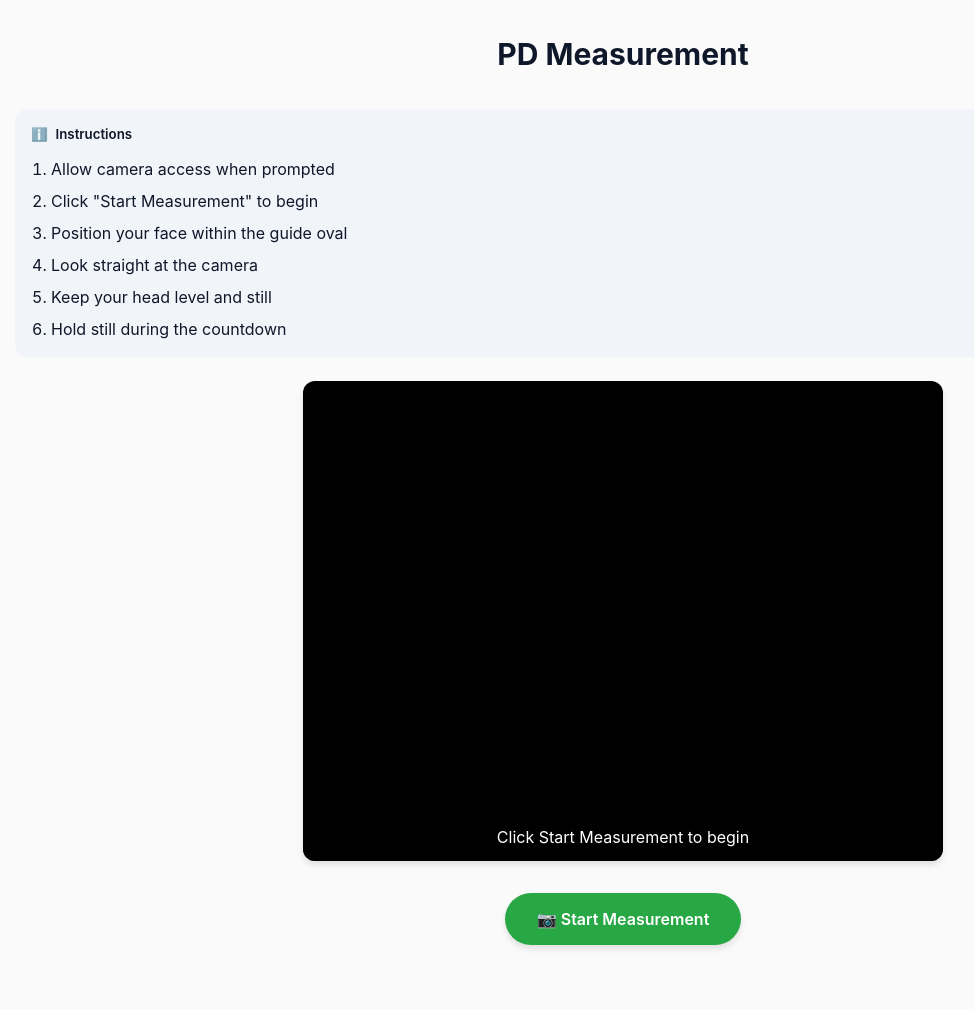
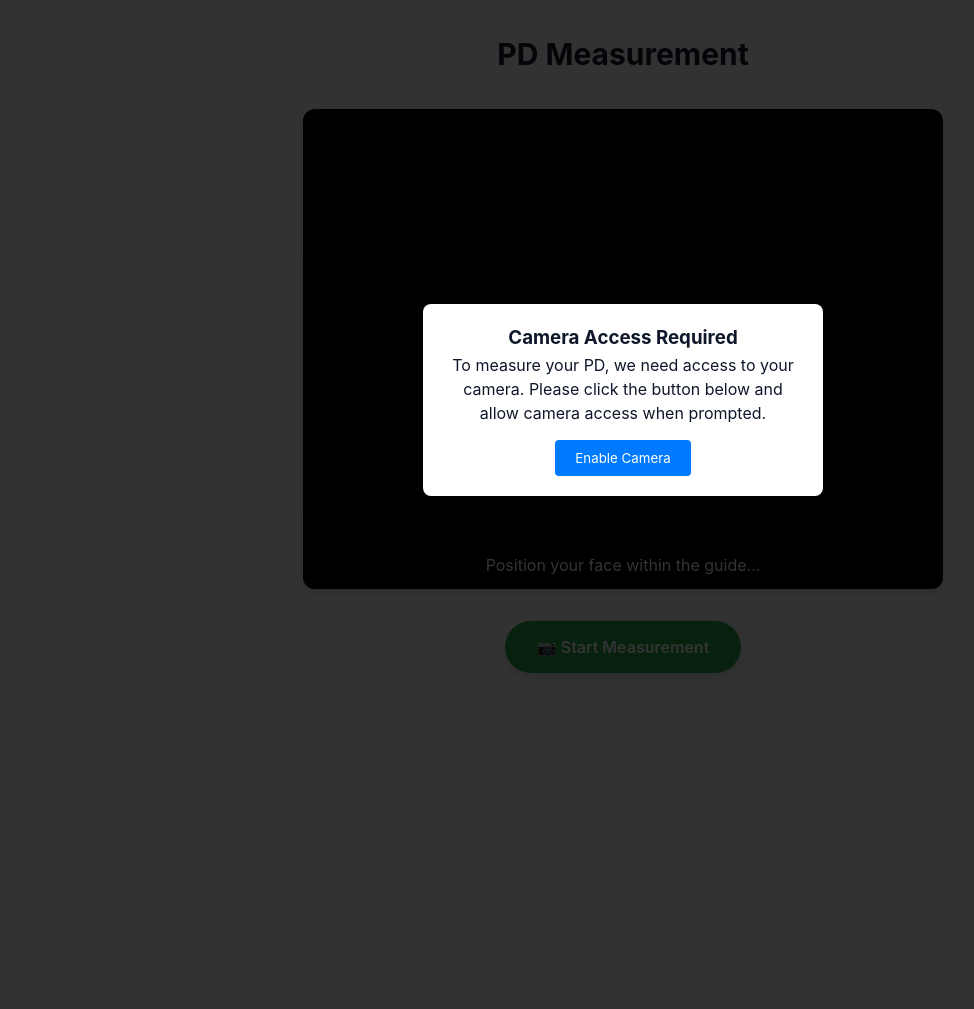
Before and after one commit to mustfahassan/pd-calculator, a Flask app: page / in a window 1280 px wide. Shown: the whole page, without its empty margins (17-991 px from the left). After the commit the page ends 673 px from the top, so only its background shows below. Run offline with Flask 3, Linux system fonts and the light colour scheme.

Commit message:
latest commit

```diff
--- a/app/routes.py
+++ b/app/routes.py
@@ -8,7 +8,6 @@ from .resource_manager import ResourceManager
 
 # Create blueprint
 pupil_bp = Blueprint('pupil', __name__)
-
 
 # Global objects
 detector = PupilDetector()
@@ -22,6 +21,16 @@ alignment_status = {"aligned": False, "message": "Look at the camera"}
 STABILITY_THRESHOLD = 30
 MEASUREMENT_FRAMES = 10
 measurement_buffer = []
+
+def reset_state():
+    """Reset all global state variables"""
+    global is_running, is_measuring, camera_started, stable_frame_count, last_measurement
+    is_running = False
+    is_measuring = False
+    camera_started = False
+    stable_frame_count = 0
+    last_measurement = None
+    measurement_buffer.clear()
 
 def process_frame(frame):
     """Process a single frame with pupil detection and visualization"""
@@ -53,17 +62,15 @@ def process_frame(frame):
             if is_measuring:
                 measurement = detector.detect_pupils(frame, results)
                 if measurement:
-                    # Calculate quality score using the existing function
                     quality = detector.calculate_measurement_quality(
                         results.multi_face_landmarks[0],
                         detector._calculate_iris_center(results.multi_face_landmarks[0], detector.LEFT_IRIS),
                         detector._calculate_iris_center(results.multi_face_landmarks[0], detector.RIGHT_IRIS)
                     )
-                    measurement.confidence = quality  # Update measurement quality
+                    measurement.confidence = quality
                     measurement_buffer.append(measurement)
 
                     if len(measurement_buffer) >= MEASUREMENT_FRAMES:
-                        # Calculate average PD
                         avg_pd_mm = sum(m.pd_mm for m in measurement_buffer) / len(measurement_buffer)
                         avg_quality = sum(m.confidence for m in measurement_buffer) / len(measurement_buffer)
 
@@ -81,7 +88,6 @@ def process_frame(frame):
             alignment_status = {"aligned": False, "message": "No face detected. Please look at the camera."}
             stable_frame_count = 0
 
-        # Add instruction text
         frame = webcam_handler.add_instruction_text(
             frame,
             f"Stability: {stable_frame_count}/{STABILITY_THRESHOLD}" if stable_frame_count > 0 else alignment_status["message"],
@@ -101,23 +107,29 @@ def generate_frames():
     print("Starting frame generation")
     is_running = True
     while is_running and camera_started:
-        print("Attempting to read frame")
-        success, frame = webcam_handler.cap.read()
-        if not success:
+        try:
+            success, frame = webcam_handler.read_frame()
+            if not success:
+                print("Failed to read frame")
+                break
+
+            # Process frame
+            processed_frame = process_frame(frame)
+
+            # Encode frame for streaming
+            ret, buffer = cv2.imencode('.jpg', processed_frame)
+            if not ret:
+                continue
+
+            # Convert to bytes
+            frame_bytes = buffer.tobytes()
+            yield (b'--frame\r\n'
+                   b'Content-Type: image/jpeg\r\n\r\n' + frame_bytes + b'\r\n')
+        except Exception as e:
+            print(f"Error in generate_frames: {str(e)}")
             break
 
-        # Process frame
-        processed_frame = process_frame(frame)
-
-        # Encode frame for streaming
-        ret, buffer = cv2.imencode('.jpg', processed_frame)
-        if not ret:
-            continue
-
-        # Convert to bytes
-        frame_bytes = buffer.tobytes()
-        yield (b'--frame\r\n'
-               b'Content-Type: image/jpeg\r\n\r\n' + frame_bytes + b'\r\n')
+    print("Frame generation stopped")
 
 @pupil_bp.route('/')
 def index():
@@ -129,8 +141,7 @@ def video_feed():
     """Video streaming route"""
     global camera_started
     if not camera_started:
-        # Return a blank frame if camera isn't started
-        blank_frame = np.zeros((480, 640, 3), dtype=np.uint8)
+        blank_frame = webcam_handler.get_blank_frame("Click Start Measurement to begin")
         _, buffer = cv2.imencode('.jpg', blank_frame)
         frame_bytes = buffer.tobytes()
         return Response(b'--frame\r\n'
@@ -144,6 +155,8 @@ def start_camera():
     """Start the camera feed"""
     global camera_started, is_measuring, stable_frame_count
     try:
+        if webcam_handler.cap is not None:
+            webcam_handler.release()
         webcam_handler.initialize_camera()
         camera_started = True
         is_measuring = False
@@ -167,8 +180,8 @@ def get_status():
 def get_measurement():
     """Get the latest measurement result"""
     if last_measurement:
-        quality_percentage = int(last_measurement.confidence * 100)  # Convert to percentage
-        print(f"Quality Score: {quality_percentage}%")  # Debug print
+        quality_percentage = int(last_measurement.confidence * 100)
+        print(f"Quality Score: {quality_percentage}%")
 
         return jsonify({
             'pd_mm': round(last_measurement.pd_mm, 1),
@@ -181,23 +194,26 @@ def get_measurement():
 @pupil_bp.route('/stop', methods=['POST'])
 def stop():
     """Stop video streaming and cleanup resources"""
+    global is_running, camera_started
     try:
-        ResourceManager.cleanup_resources()
+        is_running = False
+        camera_started = False
+        if webcam_handler.cap is not None:
+            webcam_handler.release()
+        reset_state()
         return jsonify({'status': 'success'})
     except Exception as e:
         print(f"Error in stop route: {str(e)}")
         return jsonify({'status': 'error', 'message': str(e)}), 500
     finally:
-        # Force cleanup attempt even if error occurs
-        try:
-            ResourceManager.cleanup_resources()
-        except:
-            pass
+        # Reset state even if error occurs
+        reset_state()
 
 # Error handlers
 @pupil_bp.errorhandler(Exception)
 def handle_error(error):
     """Handle any server errors"""
+    print(f"Server error: {str(error)}")
     return jsonify({
         'error': str(error),
         'status': 'error'
--- a/app/templates/index.html
+++ b/app/templates/index.html
@@ -4,33 +4,69 @@
     <meta charset="UTF-8">
     <meta name="viewport" content="width=device-width, initial-scale=1.0">
     <title>PD Measurement</title>
+    <style>
+        .permission-overlay {
+            position: fixed;
+            top: 0;
+            left: 0;
+            width: 100%;
+            height: 100%;
+            background: rgba(0, 0, 0, 0.8);
+            display: none;
+            justify-content: center;
+            align-items: center;
+            z-index: 1000;
+        }
+
+        .permission-box {
+            background: white;
+            padding: 20px;
+            border-radius: 8px;
+            text-align: center;
+            max-width: 400px;
+            margin: 20px;
+        }
+
+        .permission-box button {
+            margin-top: 15px;
+            padding: 10px 20px;
+            border: none;
+            border-radius: 4px;
+            background: #007bff;
+            color: white;
+            cursor: pointer;
+        }
+
+        .permission-box button:hover {
+            background: #0056b3;
+        }
+
+        #errorMessage {
+            color: red;
+            margin-top: 10px;
+            display: none;
+        }
+    </style>
     <link rel="stylesheet" href="{{ url_for('static', filename='css/style.css') }}">
 </head>
 <body>
+    <div class="permission-overlay" id="permissionDialog">
+        <div class="permission-box">
+            <h3>Camera Access Required</h3>
+            <p>To measure your PD, we need access to your camera. Please click the button below and allow camera access when prompted.</p>
+            <button onclick="requestCameraAccess()">Enable Camera</button>
+            <p id="errorMessage"></p>
+        </div>
+    </div>
+
     <div class="container">
         <h1>PD Measurement</h1>
 
-        <div class="instructions-card">
-            <h5 class="instructions-title">
-                <span class="icon">ℹ️</span>
-                Instructions
-            </h5>
-            <ol>
-                <li>Allow camera access when prompted</li>
-                <li>Click "Start Measurement" to begin</li>
-                <li>Position your face within the guide oval</li>
-                <li>Look straight at the camera</li>
-                <li>Keep your head level and still</li>
-                <li>Hold still during the countdown</li>
-            </ol>
-        </div>
-
         <div class="video-container">
-            <!-- Note: removed initial video feed source -->
-            <img id="videoFeed" style="display: none;" alt="Video feed">
+            <img id="videoFeed" src="{{ url_for('pupil.video_feed') }}" alt="Video feed" style="display: none;">
             <div class="progress-bar" id="stabilityProgress"></div>
-            <div class="status-overlay" id="statusMessage">Click Start Measurement to begin</div>
-            <div class="countdown-overlay" id="countdownOverlay" style="display: none;">
+            <div class="status-overlay" id="statusMessage">Position your face within the guide...</div>
+            <div class="countdown-overlay" id="countdownOverlay">
                 <span id="countdown">3</span>
             </div>
         </div>
@@ -72,6 +108,8 @@
         const measureBtn = document.getElementById('measureBtn');
         const stopBtn = document.getElementById('stopBtn');
         const videoFeed = document.getElementById('videoFeed');
+        const permissionDialog = document.getElementById('permissionDialog');
+        const errorMessage = document.getElementById('errorMessage');
         const countdownOverlay = document.getElementById('countdownOverlay');
         const countdownSpan = document.getElementById('countdown');
         const pdValue = document.getElementById('pdValue');
@@ -81,12 +119,12 @@
         const resultsCard = document.getElementById('resultsCard');
 
         let statusInterval;
-        let mediaStream = null;
+        let hasPermission = false;
 
-        async function requestCameraPermission() {
+        async function requestCameraAccess() {
             try {
-                // Request camera access first
-                mediaStream = await navigator.mediaDevices.getUserMedia({
+                // First, try to get camera access
+                const stream = await navigator.mediaDevices.getUserMedia({
                     video: {
                         facingMode: "user",
                         width: { ideal: 1280 },
@@ -94,43 +132,54 @@
                     }
                 });
 
-                // If we got here, permission was granted
-                return true;
+                // If successful, stop the test stream
+                stream.getTracks().forEach(track => track.stop());
+
+                // Set permission flag and hide dialog
+                hasPermission = true;
+                permissionDialog.style.display = 'none';
+                errorMessage.style.display = 'none';
+
+                // Start the measurement process
+                startMeasurement();
             } catch (error) {
-                console.error('Camera permission error:', error);
-                statusMessage.textContent = "Camera access denied. Please allow camera access and try again.";
-                return false;
+                console.error('Camera access error:', error);
+                errorMessage.textContent = "Camera access was denied. Please enable camera access in your browser settings.";
+                errorMessage.style.display = 'block';
             }
         }
 
         async function startMeasurement() {
-            try {
-                // First request camera permission explicitly
-                const hasPermission = await requestCameraPermission();
             if (!hasPermission) {
-                    statusMessage.textContent = "Camera permission is required. Please allow access and try again.";
+                permissionDialog.style.display = 'flex';
                 return;
             }
 
-                // Stop the media stream we used for permission
-                if (mediaStream) {
-                    mediaStream.getTracks().forEach(track => track.stop());
-                }
+            try {
+                const response = await fetch('/start_camera', {
+                    method: 'POST',
+                    headers: {
+                        'Content-Type': 'application/json',
+                    },
+                });
 
-                // Now start the Flask camera feed
-                const response = await fetch('/start_camera', { method: 'POST' });
-                if (!response.ok) {
-                    throw new Error('Failed to start camera');
-                }
+                const data = await response.json();
 
-                videoFeed.src = "{{ url_for('pupil.video_feed') }}?" + new Date().getTime();
+                if (data.status === 'success') {
                     videoFeed.style.display = 'block';
                     stopBtn.style.display = 'block';
                     measureBtn.style.display = 'none';
+                    // Add timestamp to prevent caching
+                    videoFeed.src = "{{ url_for('pupil.video_feed') }}?" + new Date().getTime();
                     statusInterval = setInterval(checkStatus, 100);
+                } else {
+                    throw new Error(data.message || 'Failed to start camera');
+                }
             } catch (error) {
                 console.error('Error starting measurement:', error);
-                statusMessage.textContent = "Error starting camera. Please try again.";
+                errorMessage.textContent = "Error starting camera. Please try again.";
+                errorMessage.style.display = 'block';
+                permissionDialog.style.display = 'flex';
             }
         }
 
@@ -191,10 +240,8 @@
                     }
 
                     resultsCard.style.display = 'block';
-
                     await stopMeasurement();
                     measureBtn.textContent = '📷 Measure Again';
-                    measureBtn.style.display = 'block';
                 } else {
                     handleMeasurementError("Measurement failed. Please try again.");
                 }
@@ -205,19 +252,13 @@
         }
 
         async function stopMeasurement() {
+            clearInterval(statusInterval);
             try {
-                clearInterval(statusInterval);
                 await fetch('/stop', { method: 'POST' });
-
                 videoFeed.style.display = 'none';
                 stopBtn.style.display = 'none';
                 measureBtn.style.display = 'block';
                 stabilityProgress.style.width = '0%';
-
-                if (mediaStream) {
-                    mediaStream.getTracks().forEach(track => track.stop());
-                    mediaStream = null;
-                }
             } catch (error) {
                 console.error('Stop error:', error);
             }
@@ -230,8 +271,21 @@
             statusMessage.style.display = 'block';
         }
 
+        // Add click event listeners
         measureBtn.addEventListener('click', startMeasurement);
         stopBtn.addEventListener('click', stopMeasurement);
+
+        // Check camera permission on page load
+        window.addEventListener('load', async () => {
+            try {
+                const stream = await navigator.mediaDevices.getUserMedia({ video: true });
+                stream.getTracks().forEach(track => track.stop());
+                hasPermission = true;
+            } catch (error) {
+                console.log('Initial camera check failed:', error);
+                permissionDialog.style.display = 'flex';
+            }
+        });
     </script>
 </body>
 </html>
--- a/requirements.txt
+++ b/requirements.txt
@@ -4,3 +4,4 @@ numpy==1.24.3
 gunicorn==21.2.0
 opencv-python-headless==4.7.0.72
 Werkzeug==2.3.7
+gevent==23.9.1
```
Also changed, not shown: app/visualization.py (+78 -71 lines), gunicorn_config.py (added, +41 -0 lines), 4 other files. Lines whose indentation alone changed are shown as unchanged.
